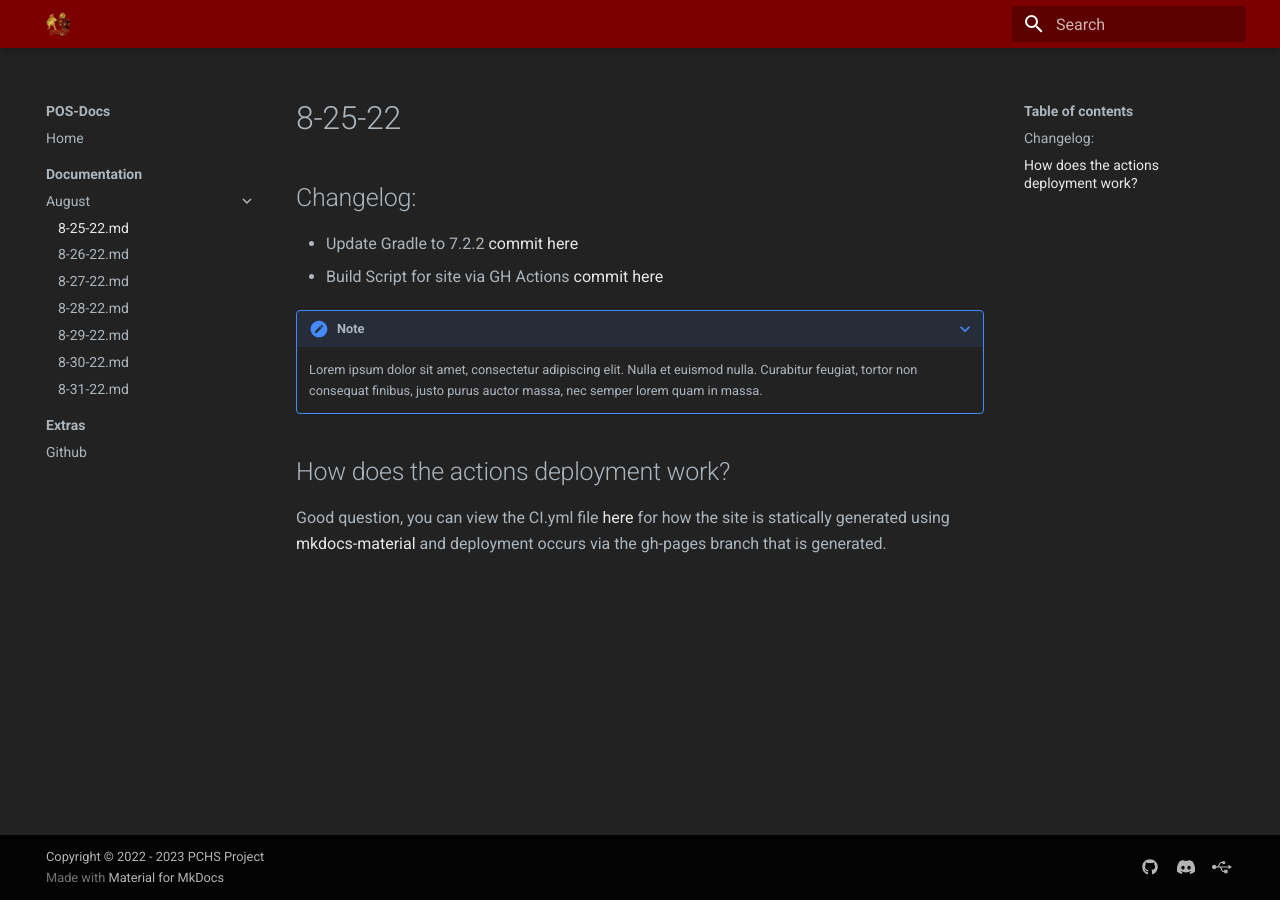
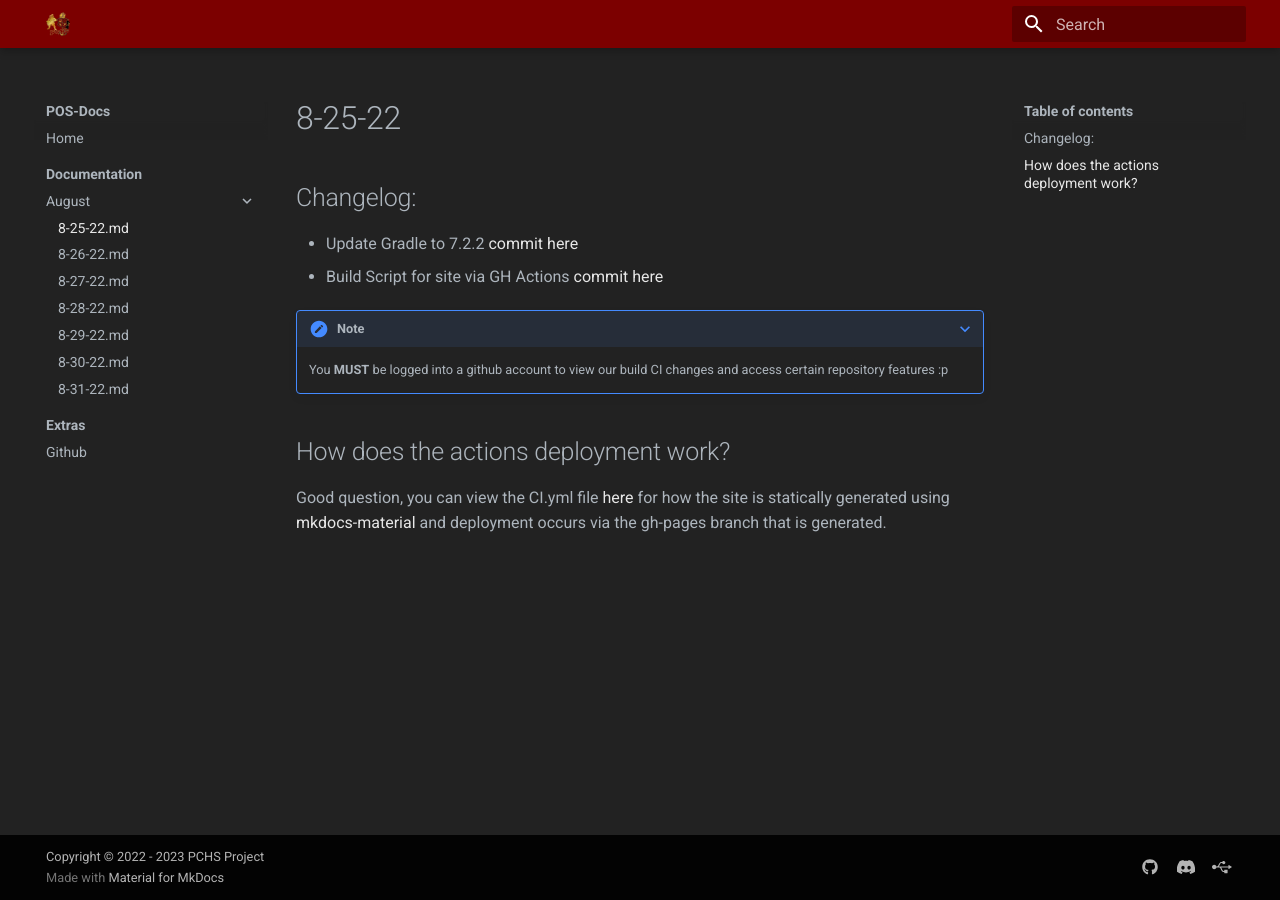
Before and after one commit to PCHS-ProjectProgramming/POS-Docs, an MkDocs documentation site: the page built from docs/documentation/August/8-25-22.md, in a window 1280 px wide. Built offline with MkDocs 1.6.1 and Material for MkDocs 9.7.7, drawn with Linux system fonts in a browser that asks for light colours.

Commit message:
8-25-22.md: Finalize admonitions note

```diff
--- a/docs/documentation/August/8-25-22.md
+++ b/docs/documentation/August/8-25-22.md
@@ -6,9 +6,7 @@
 
 ???+ note
 
-    Lorem ipsum dolor sit amet, consectetur adipiscing elit. Nulla et euismod
-    nulla. Curabitur feugiat, tortor non consequat finibus, justo purus auctor
-    massa, nec semper lorem quam in massa.
+    You **MUST** be logged into a github account to view our build CI changes and access certain repository features     :p
 
 
 ## How does the actions deployment work?
```
